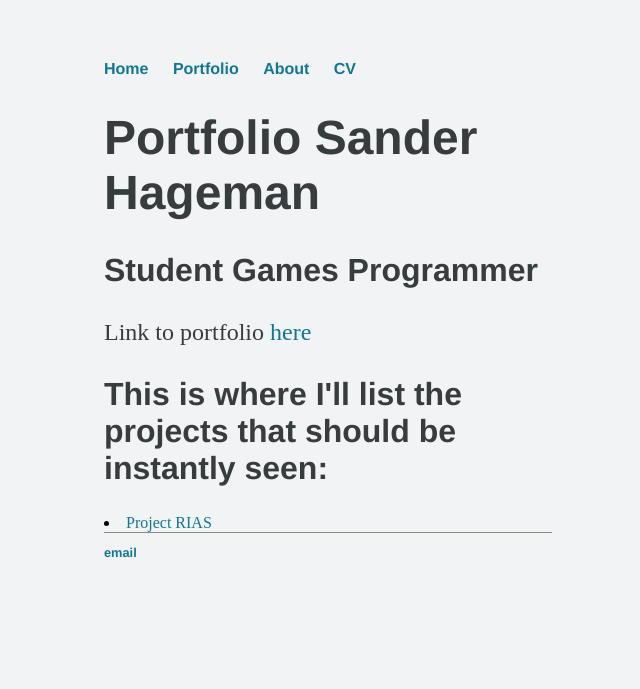
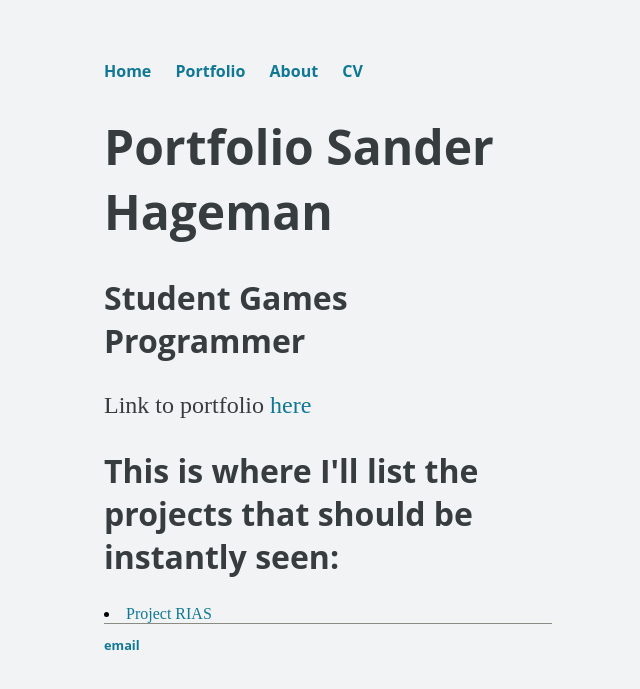
Before and after one commit to SanderHageman/sanderhageman.github.io, a Jekyll site: the page built from index.html, in a window 1280 px wide. Shown: the top 689 px of the page, without its empty margins (312-952 px from the left). Built offline with Jekyll 4.4.1, drawn with Linux system fonts in a browser that asks for light colours.

Commit message:
Update main.css

```diff
--- a/css/main.css
+++ b/css/main.css
@@ -4,7 +4,7 @@ body {
     background-color: #F1F3F4;
 }
 nav ul, footer ul {
-    font-family:'Helvetica', 'Arial', 'Sans-Serif';
+    font-family:'Open Sans', 'sans-serif';
     padding: 0px;
     list-style: none;
     font-weight: bold;
@@ -22,12 +22,12 @@ a:hover {
 }
 h1 {
     font-size: 3em;
-    font-family:'Helvetica', 'Arial', 'Sans-Serif';
+    font-family:'Open Sans', 'sans-serif';
     color: #373D3F;
 }
 h2 {
     font-size: 2em;
-    font-family:'Helvetica', 'Arial', 'Sans-Serif';
+    font-family:'Open Sans', 'sans-serif';
     color: #373D3F;
 }
 p {
```
